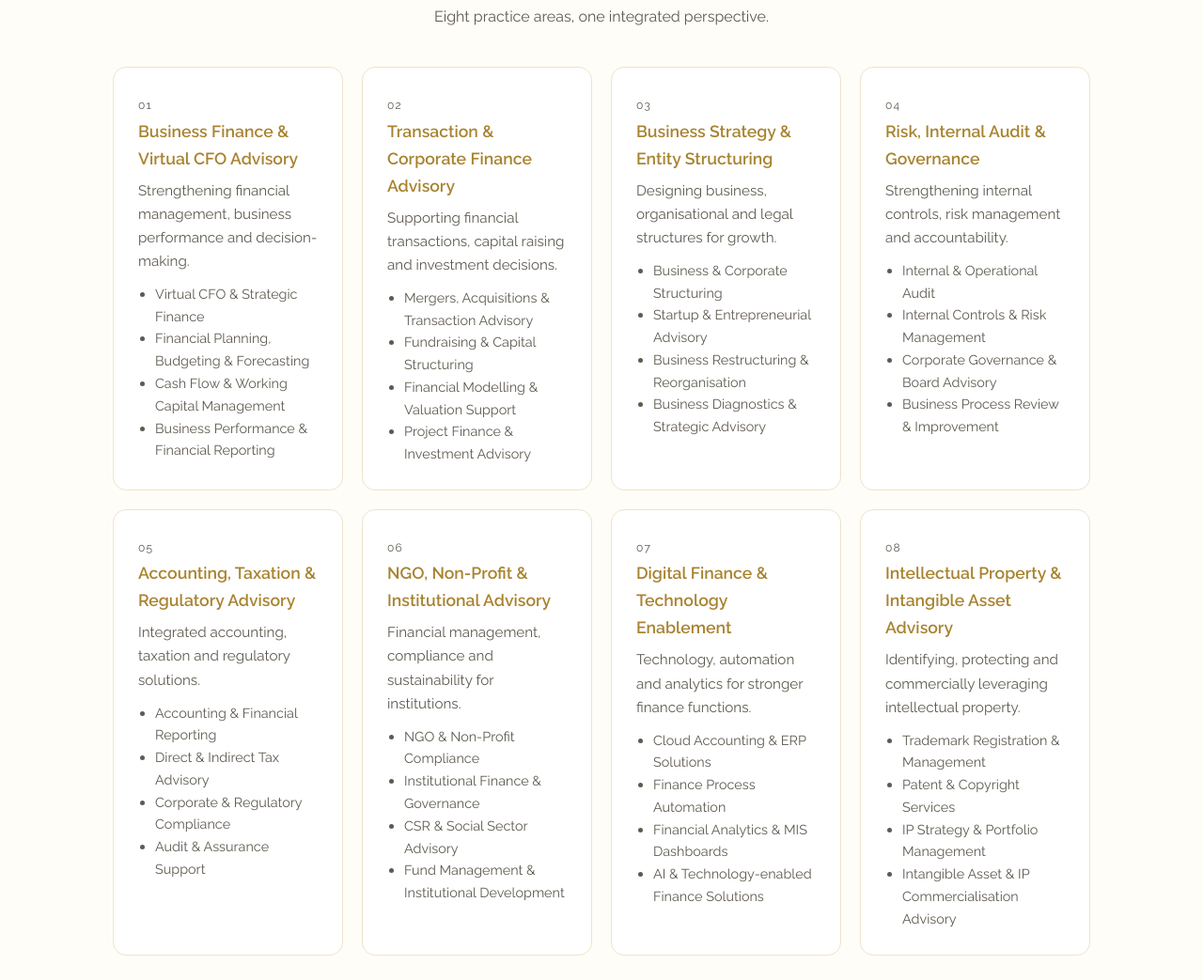
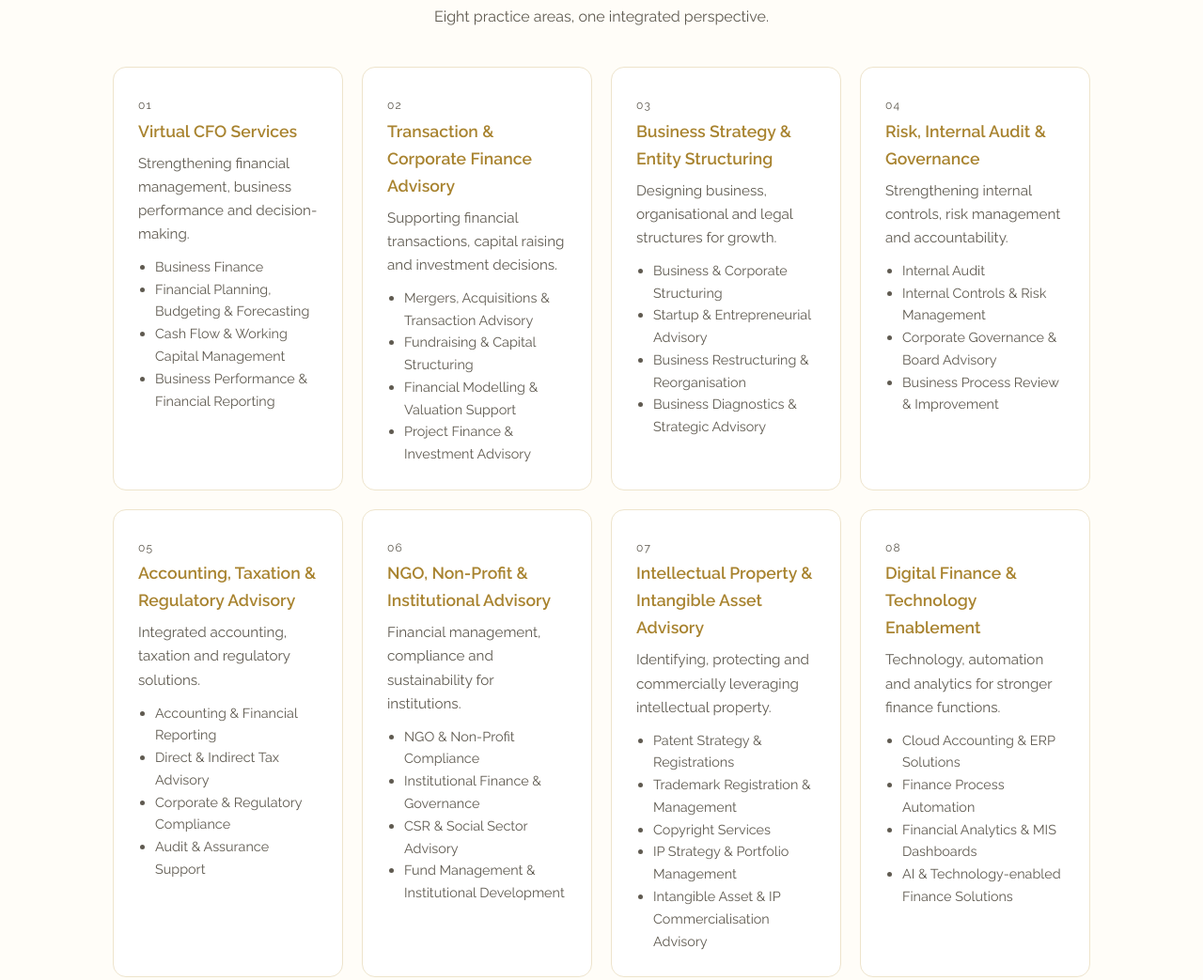
Before and after one commit to jagli/arthaarthee, a plain HTML site: page index.html in a window 1280 px wide. Shown: the part 1545-2588 px from the top of the page at 94% size. Drawn offline with Linux system fonts and the light colour scheme.

Commit message:
Apply client feedback to services
Rename to Virtual CFO Services, Internal Audit first, IP moved to 7th
with patents first and copyright separate from trademarks.

Co-Authored-By: Claude Opus 5.5 <noreply@anthropic.com>

```diff
--- a/index.html
+++ b/index.html
@@ -81,14 +81,14 @@
   <h2>Our Services</h2>
   <p class="lead">Eight practice areas, one integrated perspective.</p>
   <div class="grid">
-    <div class="card svc"><span class="n">01</span><h3>Business Finance &amp; Virtual CFO Advisory</h3><p>Strengthening financial management, business performance and decision-making.</p><ul><li>Virtual CFO &amp; Strategic Finance</li><li>Financial Planning, Budgeting &amp; Forecasting</li><li>Cash Flow &amp; Working Capital Management</li><li>Business Performance &amp; Financial Reporting</li></ul></div>
+    <div class="card svc"><span class="n">01</span><h3>Virtual CFO Services</h3><p>Strengthening financial management, business performance and decision-making.</p><ul><li>Business Finance</li><li>Financial Planning, Budgeting &amp; Forecasting</li><li>Cash Flow &amp; Working Capital Management</li><li>Business Performance &amp; Financial Reporting</li></ul></div>
     <div class="card svc"><span class="n">02</span><h3>Transaction &amp; Corporate Finance Advisory</h3><p>Supporting financial transactions, capital raising and investment decisions.</p><ul><li>Mergers, Acquisitions &amp; Transaction Advisory</li><li>Fundraising &amp; Capital Structuring</li><li>Financial Modelling &amp; Valuation Support</li><li>Project Finance &amp; Investment Advisory</li></ul></div>
     <div class="card svc"><span class="n">03</span><h3>Business Strategy &amp; Entity Structuring</h3><p>Designing business, organisational and legal structures for growth.</p><ul><li>Business &amp; Corporate Structuring</li><li>Startup &amp; Entrepreneurial Advisory</li><li>Business Restructuring &amp; Reorganisation</li><li>Business Diagnostics &amp; Strategic Advisory</li></ul></div>
-    <div class="card svc"><span class="n">04</span><h3>Risk, Internal Audit &amp; Governance</h3><p>Strengthening internal controls, risk management and accountability.</p><ul><li>Internal &amp; Operational Audit</li><li>Internal Controls &amp; Risk Management</li><li>Corporate Governance &amp; Board Advisory</li><li>Business Process Review &amp; Improvement</li></ul></div>
+    <div class="card svc"><span class="n">04</span><h3>Risk, Internal Audit &amp; Governance</h3><p>Strengthening internal controls, risk management and accountability.</p><ul><li>Internal Audit</li><li>Internal Controls &amp; Risk Management</li><li>Corporate Governance &amp; Board Advisory</li><li>Business Process Review &amp; Improvement</li></ul></div>
     <div class="card svc"><span class="n">05</span><h3>Accounting, Taxation &amp; Regulatory Advisory</h3><p>Integrated accounting, taxation and regulatory solutions.</p><ul><li>Accounting &amp; Financial Reporting</li><li>Direct &amp; Indirect Tax Advisory</li><li>Corporate &amp; Regulatory Compliance</li><li>Audit &amp; Assurance Support</li></ul></div>
     <div class="card svc"><span class="n">06</span><h3>NGO, Non-Profit &amp; Institutional Advisory</h3><p>Financial management, compliance and sustainability for institutions.</p><ul><li>NGO &amp; Non-Profit Compliance</li><li>Institutional Finance &amp; Governance</li><li>CSR &amp; Social Sector Advisory</li><li>Fund Management &amp; Institutional Development</li></ul></div>
-    <div class="card svc"><span class="n">07</span><h3>Digital Finance &amp; Technology Enablement</h3><p>Technology, automation and analytics for stronger finance functions.</p><ul><li>Cloud Accounting &amp; ERP Solutions</li><li>Finance Process Automation</li><li>Financial Analytics &amp; MIS Dashboards</li><li>AI &amp; Technology-enabled Finance Solutions</li></ul></div>
-    <div class="card svc"><span class="n">08</span><h3>Intellectual Property &amp; Intangible Asset Advisory</h3><p>Identifying, protecting and commercially leveraging intellectual property.</p><ul><li>Trademark Registration &amp; Management</li><li>Patent &amp; Copyright Services</li><li>IP Strategy &amp; Portfolio Management</li><li>Intangible Asset &amp; IP Commercialisation Advisory</li></ul></div>
+    <div class="card svc"><span class="n">07</span><h3>Intellectual Property &amp; Intangible Asset Advisory</h3><p>Identifying, protecting and commercially leveraging intellectual property.</p><ul><li>Patent Strategy &amp; Registrations</li><li>Trademark Registration &amp; Management</li><li>Copyright Services</li><li>IP Strategy &amp; Portfolio Management</li><li>Intangible Asset &amp; IP Commercialisation Advisory</li></ul></div>
+    <div class="card svc"><span class="n">08</span><h3>Digital Finance &amp; Technology Enablement</h3><p>Technology, automation and analytics for stronger finance functions.</p><ul><li>Cloud Accounting &amp; ERP Solutions</li><li>Finance Process Automation</li><li>Financial Analytics &amp; MIS Dashboards</li><li>AI &amp; Technology-enabled Finance Solutions</li></ul></div>
   </div>
 </div></section>
 
```
